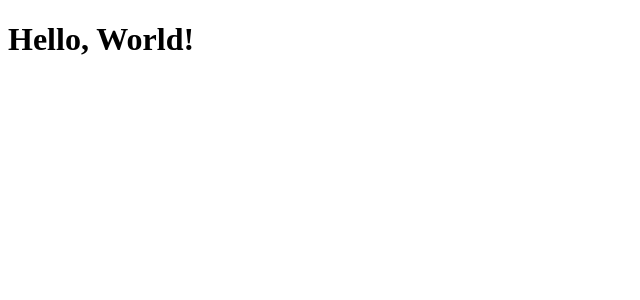
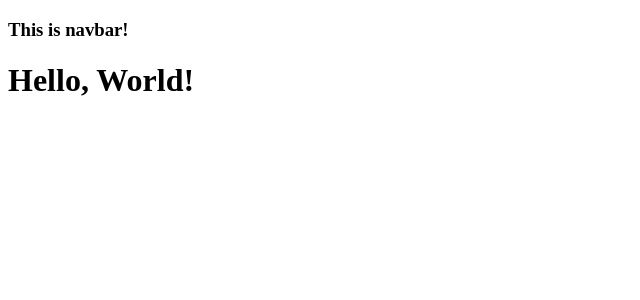
Before and after one commit to team-backspace/frontend, a React (Vite) app: page / in a window 1280 px wide. Shown: the top 300 px of the page, without its empty margins (0-640 px from the left). Built offline with nearby package versions, Linux system fonts and the light colour scheme.

Commit message:
feat(layouts): set navbar layout

```diff
--- a/src/App.jsx
+++ b/src/App.jsx
@@ -1,5 +1,7 @@
 import React from "react";
 import { BrowserRouter, Route, Switch } from "react-router-dom";
+
+import NavBar from "./layouts/NavBar";
 
 import Main from "./pages/Main";
 
@@ -7,6 +9,7 @@ function App() {
     return (
         <div className="flex flex-col min-h-screen">
             <BrowserRouter>
+                <NavBar />
                 <div className="mb-auto flex-grow">
                     <Switch>
                         <Route exact path="/" component={Main} />
--- /dev/null
+++ b/src/layouts/Navbar.jsx
@@ -0,0 +1,18 @@
+import React, { Component } from "react";
+
+
+class NavBar extends Component {
+    constructor (props) {
+        super(props);
+    }
+
+    render () {
+        return (
+            <>
+                <h3>This is navbar!</h3>
+            </>
+        )
+    }
+}
+
+export default NavBar;
```
